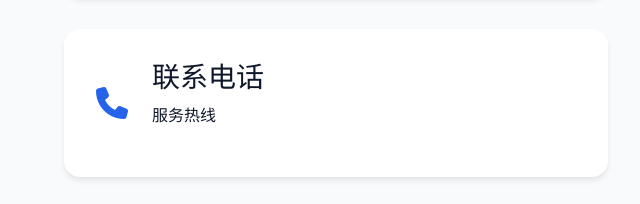
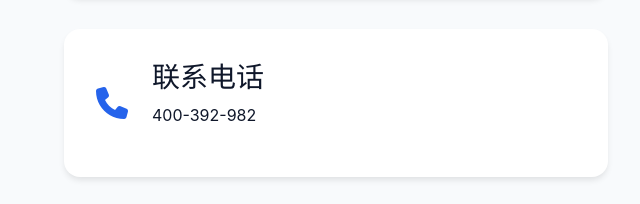
Before and after one commit to jim997/161-1, a plain HTML site: page index.html in a window 1280 px wide. Shown: the part 5252-5456 px from the top of the page, 0-640 px from the left. Drawn offline with nearby package versions, Linux system fonts and the light colour scheme.

Commit message:
“0233”

```diff
--- a/index.html
+++ b/index.html
@@ -845,7 +845,7 @@
                         <i class="fa fa-phone"></i>
                         <div>
                             <h3>联系电话</h3>
-                            <p>服务热线</p>
+                            <p>400-392-982</p>
                         </div>
                     </div>
                 </div>
```
Also changed, not shown: 1 other file.
